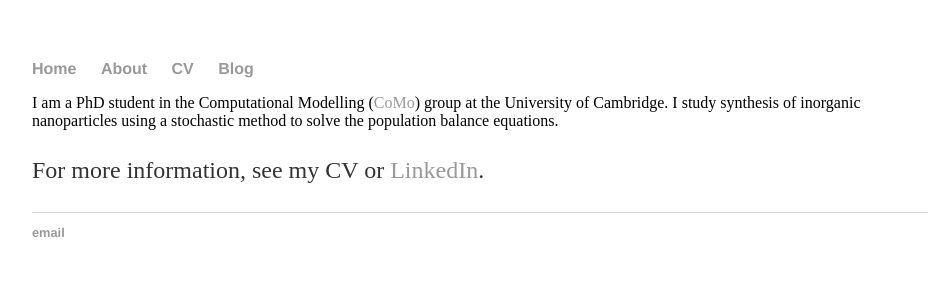
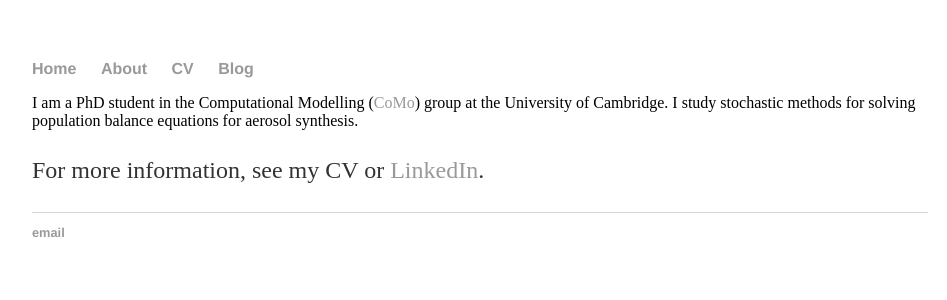
Before and after one commit to aab64/aab64.github.io, a Jekyll site: the page built from index.html, in a window 1280 px wide. Shown: the top 300 px of the page, without its empty margins (160-1107 px from the left). Built offline with Jekyll 4.4.1, drawn with Linux system fonts in a browser that asks for light colours.

Commit message:
Update index.html

```diff
--- a/index.html
+++ b/index.html
@@ -3,6 +3,10 @@
 title: Astrid Boje | PhD Student | CoMo Group | University of Cambridge
 ---
 <div class="blurb">
-	I am a PhD student in the Computational Modelling (<a href="http://como.ceb.cam.ac.uk/index.php?Page=People&Section=aab64">CoMo</a>) group at the University of Cambridge. I study synthesis of inorganic nanoparticles using a stochastic method to solve the population balance equations.
-		<p>For more information, see my CV or <a href="https://www.linkedin.com/in/astrid-boje-a3543863">LinkedIn</a>.</p>
+
+	I am a PhD student in the Computational Modelling (<a href="http://como.ceb.cam.ac.uk/index.php?Page=People&Section=aab64">CoMo</a>)
+	group at the University of Cambridge.
+	I study stochastic methods for solving population balance equations for aerosol synthesis.
+	<p>For more information, see my CV or <a href="https://www.linkedin.com/in/astrid-boje-a3543863">LinkedIn</a>.</p>
+
 </div>
```
